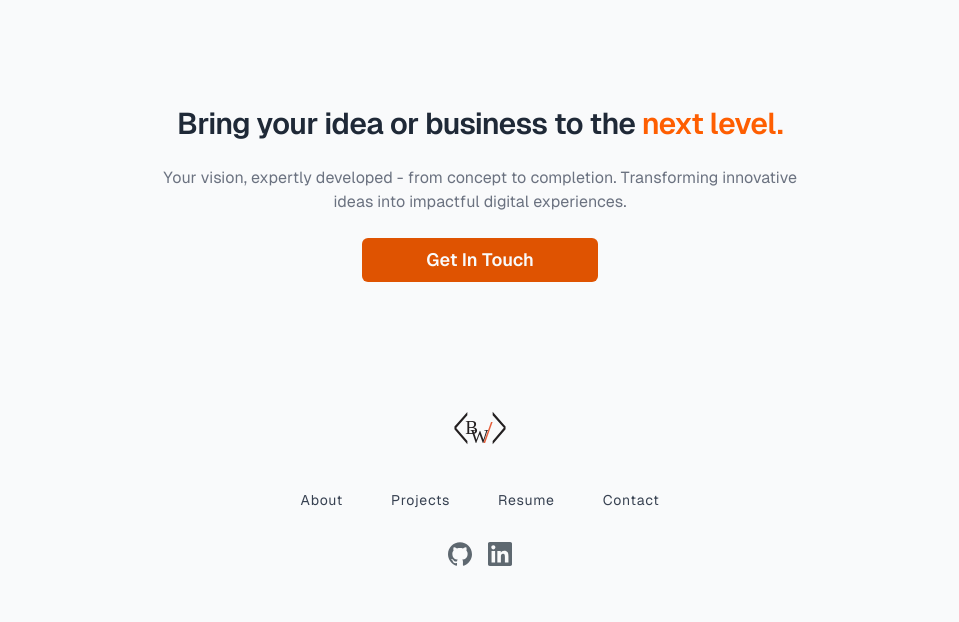
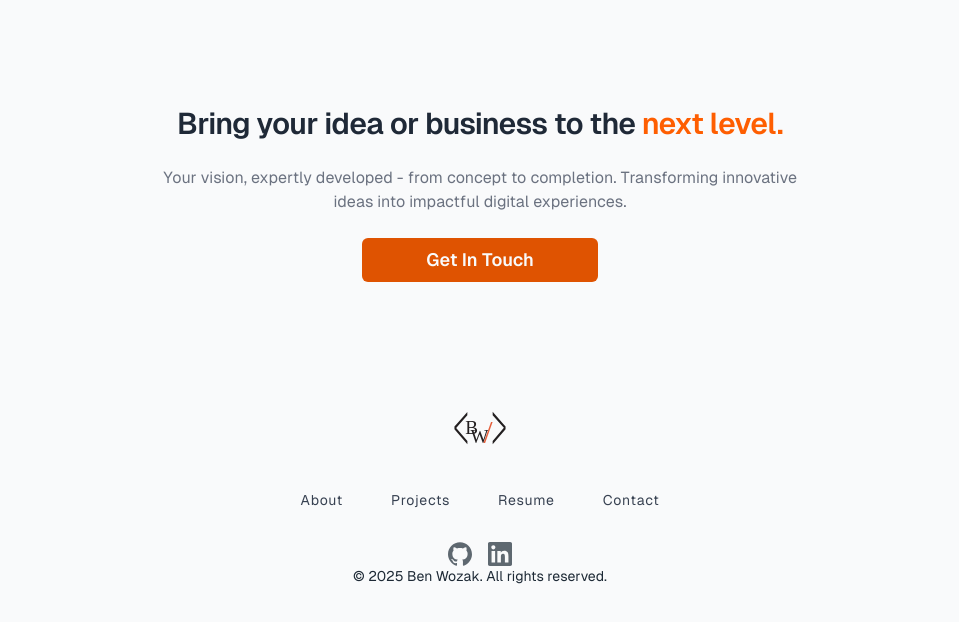
Before and after one commit to benWozak/portfolio-v2, a Next.js app: page / in a window 1280 px wide. Shown: the part 2116-2738 px from the top of the page, without its empty margins (160-1119 px from the left). Built offline with nearby package versions, Linux system fonts and the light colour scheme; no server answers.

Commit message:
bit of restructure

```diff
--- a/src/app/page.tsx
+++ b/src/app/page.tsx
@@ -1,18 +1,18 @@
-import AnimatedHome from "@/components/layout/AnimatedHome";
-import { Hero, HeroFreelance } from "@/components/layout";
+// import AnimatedHome from "@/components/layout/AnimatedHome";
+import { HeroFreelance } from "@/components/layout";
 import { Projects, Pitch } from "@/components/content";
 import ContactCTA from "@/components/content/contact/ContactCTA";
 
 export default function Home() {
   return (
-    <AnimatedHome>
-      <div className="flex min-h-screen flex-col items-center justify-center">
-        {/* <Hero /> */}
-        <HeroFreelance />
-        <Pitch />
-        <Projects />
-        <ContactCTA />
-      </div>
-    </AnimatedHome>
+    // <AnimatedHome>
+    <article className="flex min-h-screen flex-col items-center justify-center">
+      {/* <Hero /> */}
+      <HeroFreelance />
+      <Pitch />
+      <Projects />
+      <ContactCTA />
+    </article>
+    // {/* </AnimatedHome> */}
   );
 }
--- a/src/components/content/contact/ContactCTA.tsx
+++ b/src/components/content/contact/ContactCTA.tsx
@@ -6,6 +6,7 @@ type Props = {};
 
 function ContactCTA({}: Props) {
   return (
+    <section>
       <AnimatedSection className="px-4">
         <div className="container flex flex-col items-center px-4 py-12 mx-auto text-center">
           <h2 className="max-w-2xl mx-auto text-2xl font-semibold tracking-tight text-gray-800 xl:text-3xl dark:text-white">
@@ -23,6 +24,7 @@ function ContactCTA({}: Props) {
           </div>
         </div>
       </AnimatedSection>
+    </section>
   );
 }
 
--- a/src/components/layout/Footer.tsx
+++ b/src/components/layout/Footer.tsx
@@ -27,12 +27,10 @@ export function Footer({}: Props) {
         <div className="flex justify-center">
           <Logo />
         </div>
-
         {/* <p className="mx-auto mt-6 max-w-md text-center leading-relaxed text-gray-500">
           Your vision, expertly developed - from concept to completion.
           Transforming innovative ideas into impactful digital experiences.
         </p> */}
-
         <ul className="mt-8 flex flex-wrap justify-center gap-6 md:gap-8 lg:gap-12">
           {navItems.map((item) => {
             return (
@@ -47,9 +45,11 @@ export function Footer({}: Props) {
             );
           })}
         </ul>
-
         <div className="mt-8 flex justify-center gap-6 md:gap-8">
           <Socials size="md" />
+        </div>
+        <div className="flex justify-center">
+          © {new Date().getFullYear()} Ben Wozak. All rights reserved.
         </div>
       </div>
     </footer>
```
Lines whose indentation alone changed are shown as unchanged.
